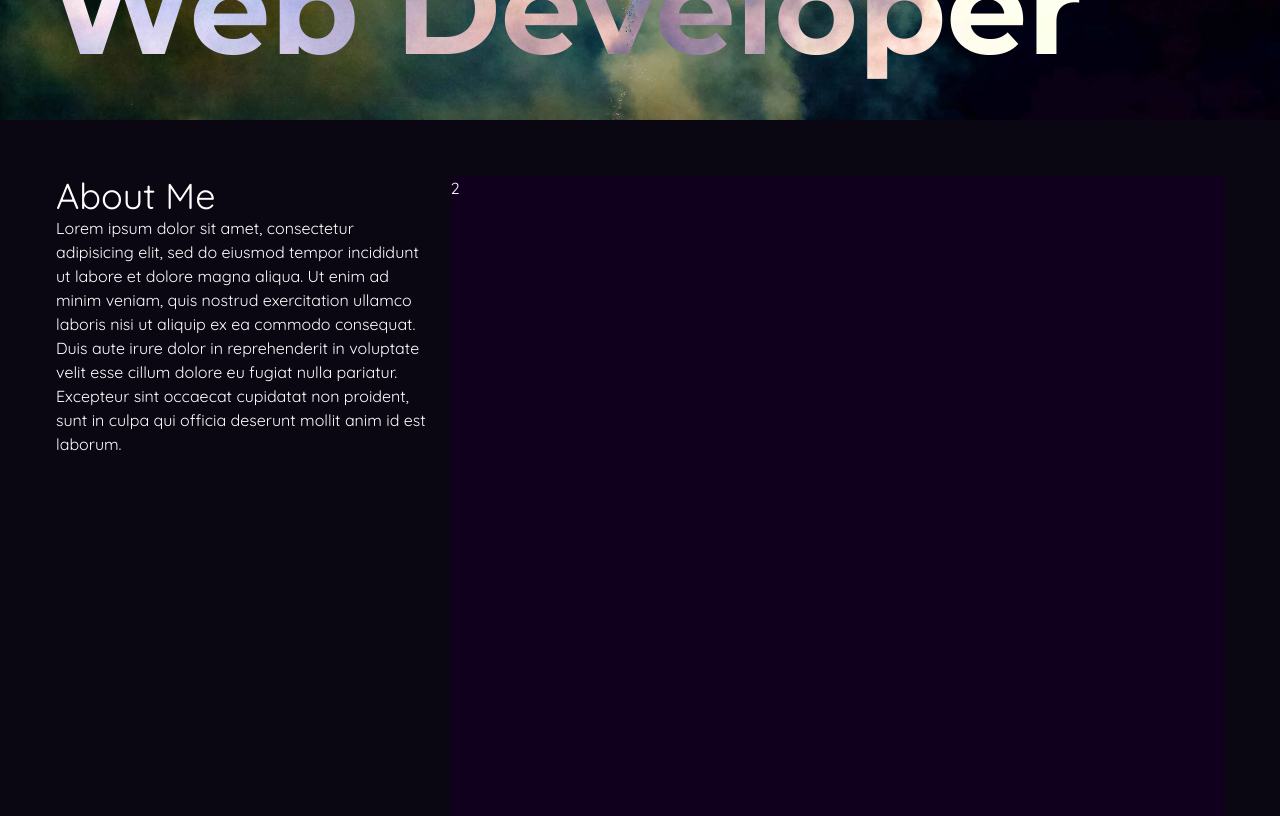
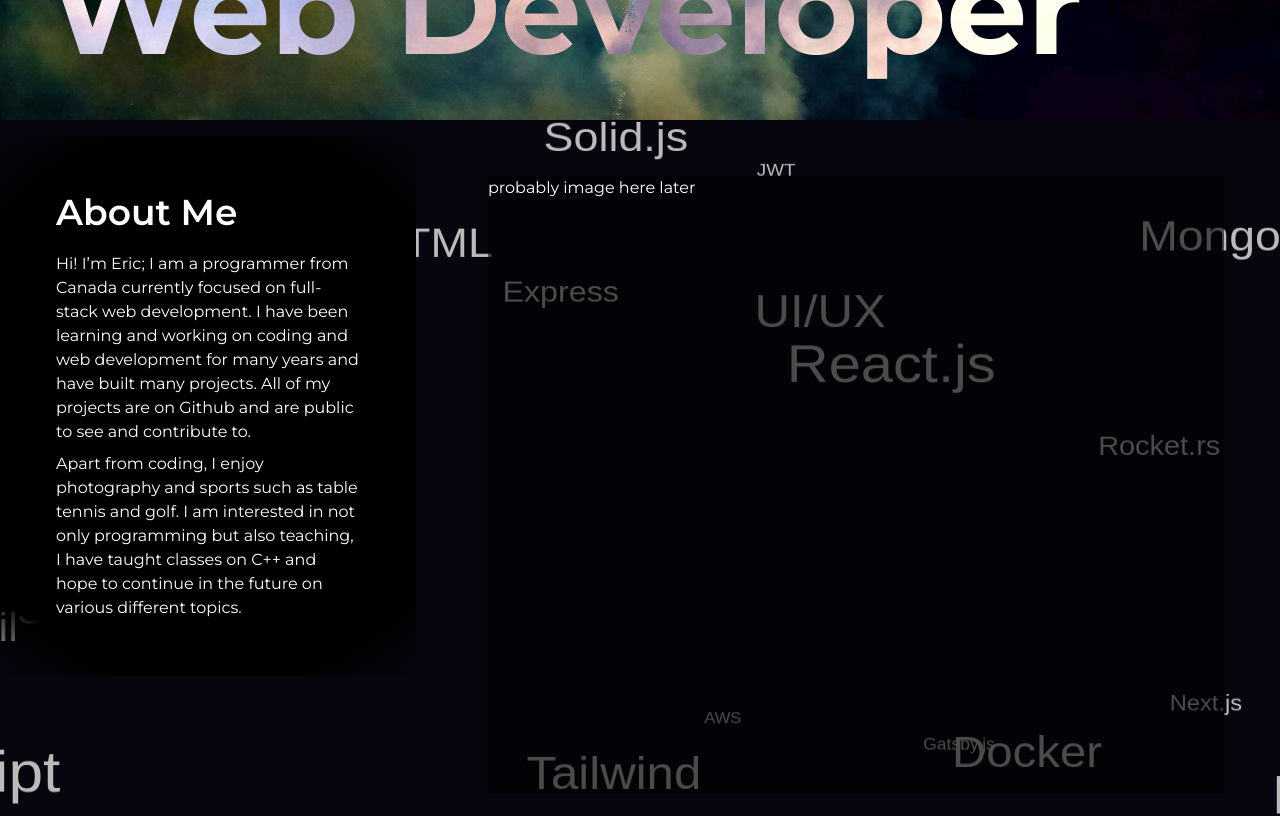
Before and after one commit to NycRat/nycrat.github.io, a Next.js app: page /new-personal-site/ in a window 1280 px wide. Shown: the part 680-1496 px from the top of the page. Built offline with nearby package versions, Linux system fonts and the light colour scheme.

Commit message:
change font + about page thingy

```diff
--- a/app/layout.tsx
+++ b/app/layout.tsx
@@ -1,8 +1,8 @@
 import type { Metadata } from "next";
-import { Quicksand } from "next/font/google";
+import { Montserrat } from "next/font/google";
 import "./globals.css";
 
-const quicksand = Quicksand({ subsets: ["latin"] });
+const montserrat = Montserrat({ subsets: ["latin"] });
 
 export const metadata: Metadata = {
   title: "Web Developer - Eric Xiao (NycRat)",
@@ -17,7 +17,7 @@
 }>) {
   return (
     <html lang="en">
-      <body className={quicksand.className}>{children}</body>
+      <body className={montserrat.className}>{children}</body>
     </html>
   );
 }
--- a/app/page.tsx
+++ b/app/page.tsx
@@ -48,7 +48,7 @@
         </span>
         {/* <h1 className="text-9xl absolute top-1/2 left-1/2 font-bold text-[#fff8]">wha</h1> */}
         <div className="text-right absolute right-14 top-24 text-lg">
-          <h1 className="text-6xl [text-shadow:_0_0_10px_#fff]">Eric Xiao</h1>
+          <h1 className="text-6xl [text-shadow:_0_0_10px_#fff] font-semibold">Eric Xiao</h1>
           <span className="inline-block h-[1px] w-full bg-white"></span>
           <span className="flex space-x-3 font-light text-3xl flex-col mt-6">
             <Link
--- a/components/about.tsx
+++ b/components/about.tsx
@@ -1,22 +1,138 @@
+import { useEffect } from "react";
+import { Montserrat } from "next/font/google";
+const montserrat = Montserrat({ subsets: ["latin"] });
+
+interface Word {
+  text: string;
+  x: number;
+  y: number;
+  width: number;
+  font: string;
+  speed: number;
+}
+
+const WordCloud = () => {
+  useEffect(() => {
+    const marketing =
+      "Next.js React.js Tailwind AWS SEO Typescript C++ Rust Javascript Python HTML CSS Redux Rocket.rs Node.js Express MongoDB MySql Lightsail Docker REST Gatsby.js JWT UI/UX Solid.js Wordpress";
+    const words_attr: Word[] = [];
+    string_handle(marketing);
+
+    const canvas = document.getElementById("words") as HTMLCanvasElement | null;
+    if (!canvas) {
+      return;
+    }
+
+    let w = 0;
+    let h = 0;
+
+    const resizeCanvas = () => {
+      canvas.width = window.innerWidth;
+      canvas.height = window.innerHeight;
+      w = canvas.width;
+      h = canvas.height;
+    };
+
+    resizeCanvas();
+    window.addEventListener("resize", resizeCanvas);
+
+    if (canvas.getContext) {
+      const context = canvas.getContext("2d");
+      if (!context) {
+        return;
+      }
+
+      for (let i = 0; i < words_attr.length; i++) {
+        words_attr[i].x = Math.random() * w;
+        words_attr[i].y = Math.random() * h;
+      }
+
+      const update = () => {
+        context.strokeStyle = "black";
+        context.fillStyle = "#fff";
+        context.lineWidth = 2;
+
+        for (let i = 0; i < words_attr.length; i++) {
+          context.font = words_attr[i].font;
+          context.fillText(
+            words_attr[i].text,
+            words_attr[i].x,
+            words_attr[i].y,
+          );
+          words_attr[i].width = context.measureText(words_attr[i].text).width;
+          context.stroke();
+        }
+
+        for (let i = 0; i < words_attr.length; i++) {
+          if (words_attr[i].x > w) {
+            words_attr[i].x = -words_attr[i].width;
+            words_attr[i].y = Math.random() * h;
+          } else {
+            words_attr[i].x += words_attr[i].speed;
+          }
+        }
+      };
+
+      const interval = setInterval(() => {
+        context.clearRect(0, 0, w, h);
+        console.log(words_attr[0].x);
+        update();
+      }, 15);
+      return () => {
+        clearInterval(interval);
+        window.removeEventListener("resize", resizeCanvas);
+      };
+    }
+
+    function string_handle(str: string) {
+      const split_str = str.split(" ");
+      for (let i = 0; i < split_str.length; i++) {
+        words_attr.push({
+          text: split_str[i],
+          x: 0,
+          y: 0,
+          width: 0,
+          font: (Math.random() * 50 + 15).toString() + "px Arial",
+          speed: (Math.random() * 2) / 3 + 1,
+        });
+      }
+    }
+  }, []);
+
+  return <canvas id="words" className="max-h-full w-full"></canvas>;
+};
+
 export default function AboutSection() {
   return (
     <div
       id="about"
-      className="h-screen grid grid-cols-3 grid-rows-1 gap-4 p-14"
+      className="h-[calc(100vh-70px)] grid grid-cols-3 grid-rows-1 gap-4 relative"
     >
-      <div className="">
-        <h2 className="text-4xl">About Me</h2>
-        <div>
-          Lorem ipsum dolor sit amet, consectetur adipisicing elit, sed do
-          eiusmod tempor incididunt ut labore et dolore magna aliqua. Ut enim ad
-          minim veniam, quis nostrud exercitation ullamco laboris nisi ut
-          aliquip ex ea commodo consequat. Duis aute irure dolor in
-          reprehenderit in voluptate velit esse cillum dolore eu fugiat nulla
-          pariatur. Excepteur sint occaecat cupidatat non proident, sunt in
-          culpa qui officia deserunt mollit anim id est laborum.
+      <div className="absolute left-0 right-0 top-0 bottom-0">
+        <span className="absolute left-0 right-0 top-0 bottom-0 bg-[#0004]"></span>
+        <WordCloud />
+      </div>
+      <div className="z-10">
+        <div className="mt-4 bg-[radial-gradient(circle,_rgba(0,0,0,1)_0%,_rgba(0,0,0,1)_80%,_rgba(0,0,0,0)_100%)] p-14">
+          <h2 className="text-4xl mb-5 font-semibold">About Me</h2>
+          <div>
+            Hi! I&rsquo;m Eric; I am a programmer from Canada currently focused on
+            full-stack web development. I have been learning and working on
+            coding and web development for many years and have built many
+            projects. All of my projects are on Github and are public to see and
+            contribute to.
+          </div>
+          <div className="mt-2">
+            Apart from coding, I enjoy photography and sports such as table
+            tennis and golf. I am interested in not only programming but also
+            teaching, I have taught classes on C++ and hope to continue in the
+            future on various different topics.
+          </div>
         </div>
       </div>
-      <div className="col-span-2 bg-bg3">2</div>
+      <div className="col-span-2 bg-[#0009] z-40 m-14">
+        probably image here later
+      </div>
     </div>
   );
 }
```
